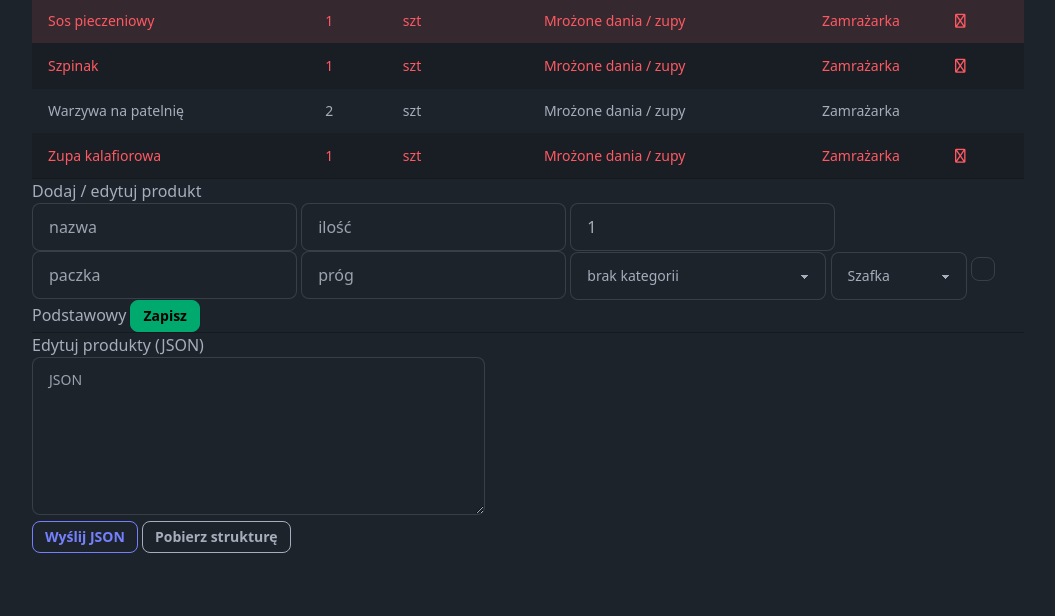
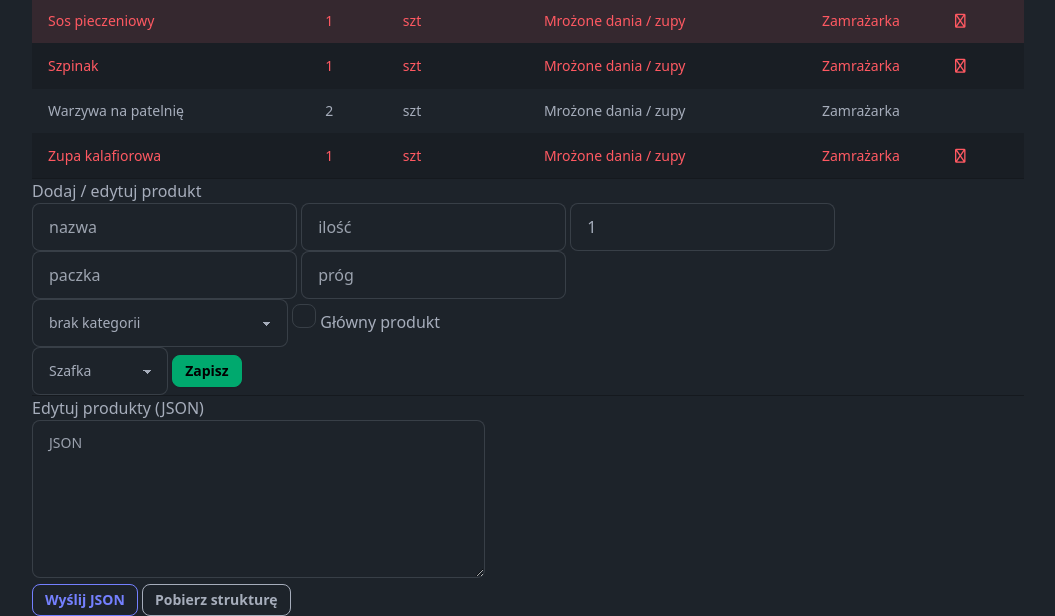
Before and after one commit to mgajewski97/Food, a Flask app: page / in a window 1280 px wide. Shown: the part 2739-3355 px from the top of the page, without its empty margins (112-1167 px from the left). Before the commit the page ends 3292 px from the top, so only its background shows below. Run offline with Flask 3, Linux system fonts and the light colour scheme; some libraries are stand-ins or nearby versions.

Commit message:
Move main product checkbox and update label

```diff
--- a/app/static/translations/en.json
+++ b/app/static/translations/en.json
@@ -55,7 +55,7 @@
   "storage_fridge": "Fridge",
   "storage_pantry": "Pantry",
   "storage_freezer": "Freezer",
-  "checkbox_main_label": "Main",
+  "checkbox_main_label": "Main product",
   "heading_edit_json": "Edit products (JSON)",
   "edit_json_placeholder": "JSON",
   "edit_json_submit_button": "Submit JSON",
--- a/app/static/translations/pl.json
+++ b/app/static/translations/pl.json
@@ -55,7 +55,7 @@
   "storage_fridge": "Lodówka",
   "storage_pantry": "Szafka",
   "storage_freezer": "Zamrażarka",
-  "checkbox_main_label": "Podstawowy",
+  "checkbox_main_label": "Główny produkt",
   "heading_edit_json": "Edytuj produkty (JSON)",
   "edit_json_placeholder": "JSON",
   "edit_json_submit_button": "Wyślij JSON",
--- a/app/templates/index.html
+++ b/app/templates/index.html
@@ -87,12 +87,13 @@
             <hr class="border-t border-base-300 my-6">
 
             <h2 class="text-xl font-semibold mt-6 mb-4" data-i18n="heading_add_edit_product">Dodaj / edytuj produkt</h2>
-            <form id="add-form" class="grid grid-cols-1 sm:grid-cols-8 gap-2 mb-8">
+            <form id="add-form" class="grid grid-cols-1 sm:grid-cols-8 gap-2 mb-8 items-end">
                 <input name="name" placeholder="nazwa" data-i18n="add_form_name_placeholder" required class="input input-bordered w-full">
                 <input name="quantity" placeholder="ilość" data-i18n="add_form_quantity_placeholder" required class="input input-bordered w-full">
                 <input name="package_size" placeholder="w opak." data-i18n="add_form_package_size_placeholder" class="input input-bordered w-full" type="number" value="1">
                 <input name="pack_size" placeholder="paczka" data-i18n="add_form_pack_size_placeholder" class="input input-bordered w-full" type="number">
                 <input name="threshold" placeholder="próg" data-i18n="add_form_threshold_placeholder" class="input input-bordered w-full" type="number">
+                <div class="flex flex-col gap-2 w-full">
                     <select name="category" required class="select select-bordered w-full">
                         <option value="uncategorized" data-i18n="category_uncategorized">brak kategorii</option>
                         <option value="fresh_veg" data-i18n="category_fresh_veg">Świeże warzywa</option>
@@ -113,12 +114,13 @@
                         <option value="frozen_sauces" data-i18n="category_frozen_sauces">Mrożone sosy</option>
                         <option value="frozen_meals" data-i18n="category_frozen_meals">Mrożone dania / zupy</option>
                     </select>
+                    <label class="flex items-center gap-2 w-full"><input type="checkbox" name="main" class="checkbox"> <span data-i18n="checkbox_main_label">Główny produkt</span></label>
+                </div>
                 <select name="storage" required class="select select-bordered w-full">
                     <option value="fridge" data-i18n="storage_fridge">Lodówka</option>
                     <option value="pantry" selected data-i18n="storage_pantry">Szafka</option>
                     <option value="freezer" data-i18n="storage_freezer">Zamrażarka</option>
                 </select>
-                <label class="flex items-center gap-2"><input type="checkbox" name="main" class="checkbox"> <span data-i18n="checkbox_main_label">Podstawowy</span></label>
                 <button type="submit" class="btn btn-success btn-sm w-full sm:col-span-2" data-i18n="save_button">Zapisz</button>
             </form>
 
```
Lines whose indentation alone changed are shown as unchanged.
